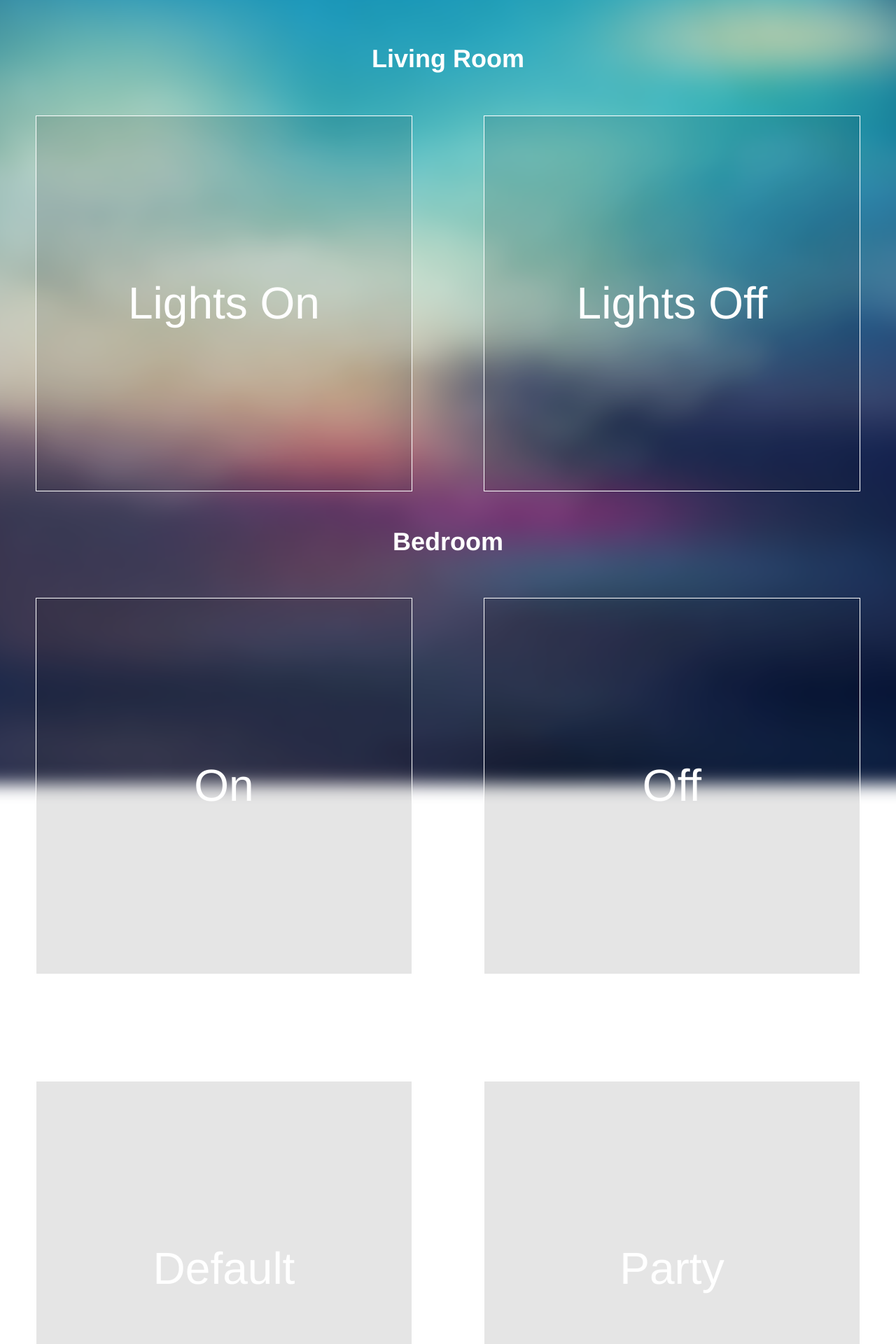
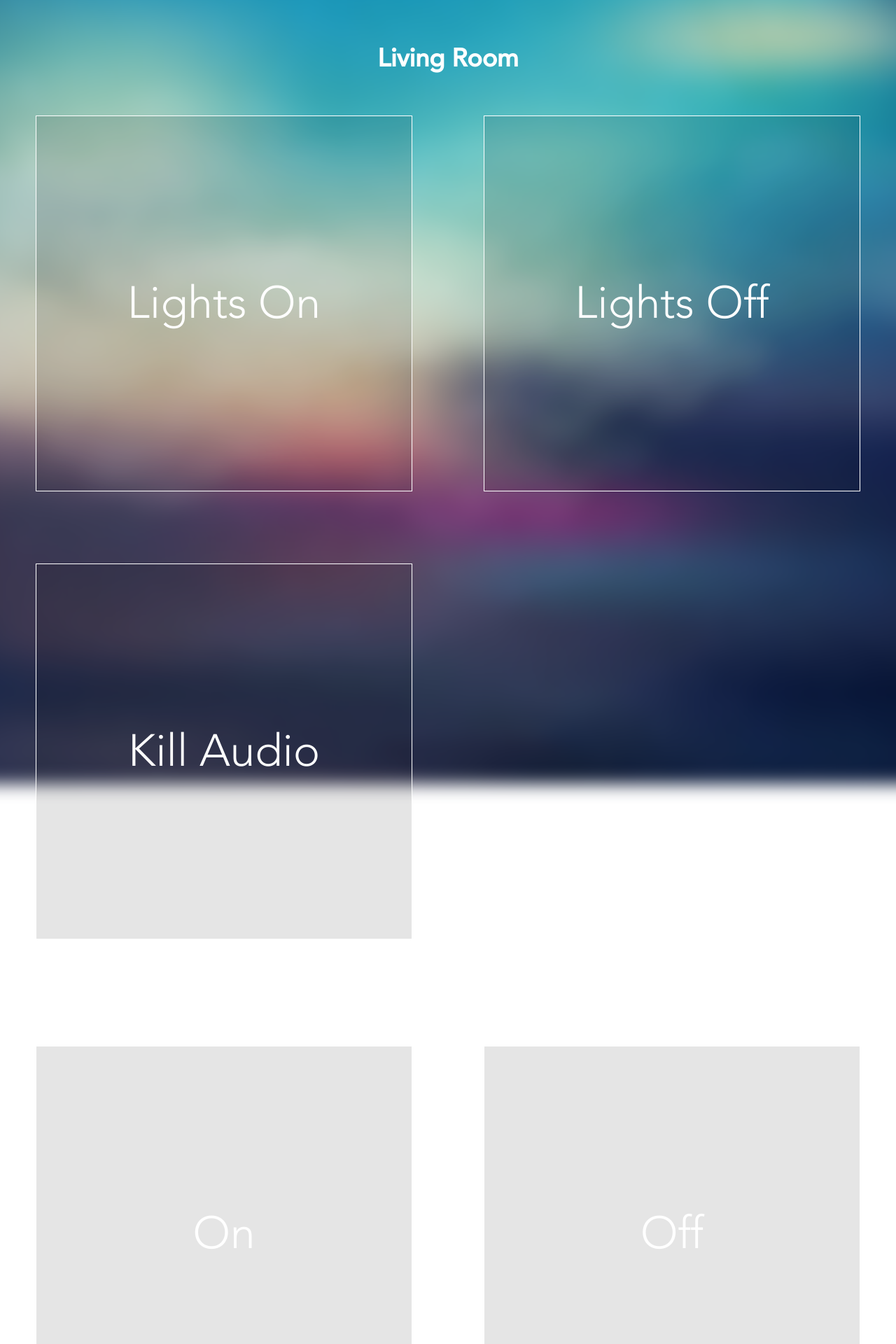
Before and after one commit to devanshk/SmartDorm, a Node server app: page / in a window 1280 px wide. Shown: the top 1920 px of the page at 70% size. Run offline with Node 20, Linux system fonts and the light colour scheme; some libraries are stand-ins or nearby versions.

Commit message:
new buttons and new font

```diff
--- a/public/js/scripts.js
+++ b/public/js/scripts.js
@@ -1,6 +1,6 @@
 
 var ngrokUrl = "74f298db"
-var onBtn, offBtn, partyBtn, defaultBtn, smashBtn, bedOffBtn, bedOnBtn
+var onBtn, offBtn, partyBtn, defaultBtn, smashBtn, bedOffBtn, bedOnBtn, killAudioBtn
 
 /* Modes */
 function ModeParty(btn){
@@ -41,6 +41,18 @@
 }
 
 /*Basic Buttons*/
+
+function stopAudio(btn){
+  killAudio();
+
+  clearTimeout($.data(this, 'killAudioBtnTimer'));
+  killAudioBtn = btn;
+  $(btn).addClass("active");
+  $.data(this, 'killAudioBtnTimer', setTimeout(function() {
+    $(killAudioBtn).removeClass("active");
+  }, 300));
+}
+
 function bedroomOn(btn){
   bedOn();
 
--- a/public/stylesheets/main.css
+++ b/public/stylesheets/main.css
@@ -1,3 +1,14 @@
+
+@font-face{
+  font-family: 'Avenir';
+  src: url("../avenir_med.ttf");
+}
+
+@font-face{
+  font-family: 'Avenir_Light';
+  src: url("../avenir_light.ttf");
+}
+
 .jumbotron {
   background: #532F8C;
   color: white;
@@ -37,12 +48,20 @@
   filter: blur(12px);
 }
 
+body{
+  font-family: 'Avenir';
+}
+
 h1{
   width:100%;
   text-align: center;
   margin-top:5vw;
   font-weight:bold;
   color:white;
+}
+
+section{
+  clear:both;
 }
 
 button{
@@ -52,9 +71,11 @@
   margin:4vw;
   color:white;
   font-size:5vw;
-  font-weight: lighter;
+  font-weight: normal;
   border:solid white 1px;
   background:rgba(0,0,0,0.1);
+
+  font-family: 'Avenir_Light';
 }
 
 button.active{
--- a/views/pages/index.ejs
+++ b/views/pages/index.ejs
@@ -9,19 +9,26 @@
 
   <img id="wallpaper" src="img/bg2.jpg"/>
 
+  <section>
     <h1>Living Room</h1>
 
     <button onclick="lightsOn(this);">Lights On</button>
     <button onclick="lightsOff(this);">Lights Off</button>
+    <button onclick="stopAudio(this);">Kill Audio</button>
+  </section>
 
+  <section>
     <h1>Bedroom</h1>
     <button onclick="bedroomOn(this);">On</button>
     <button onclick="bedroomOff(this);">Off</button>
+  </section>
 
+  <section>
     <h1>Modes</h1>
     <button onclick="ModeDefault(this);">Default</button>
     <button onclick="ModeParty(this);">Party</button>
     <button onclick="ModeSmash(this);">Smash</button>
+  </section>
 
 </body>
 </html>
```
Also changed, not shown: public/avenir_light.ttf (added), public/avenir_med.ttf (added), public/node.svg (deleted). Lines whose indentation alone changed are shown as unchanged.
